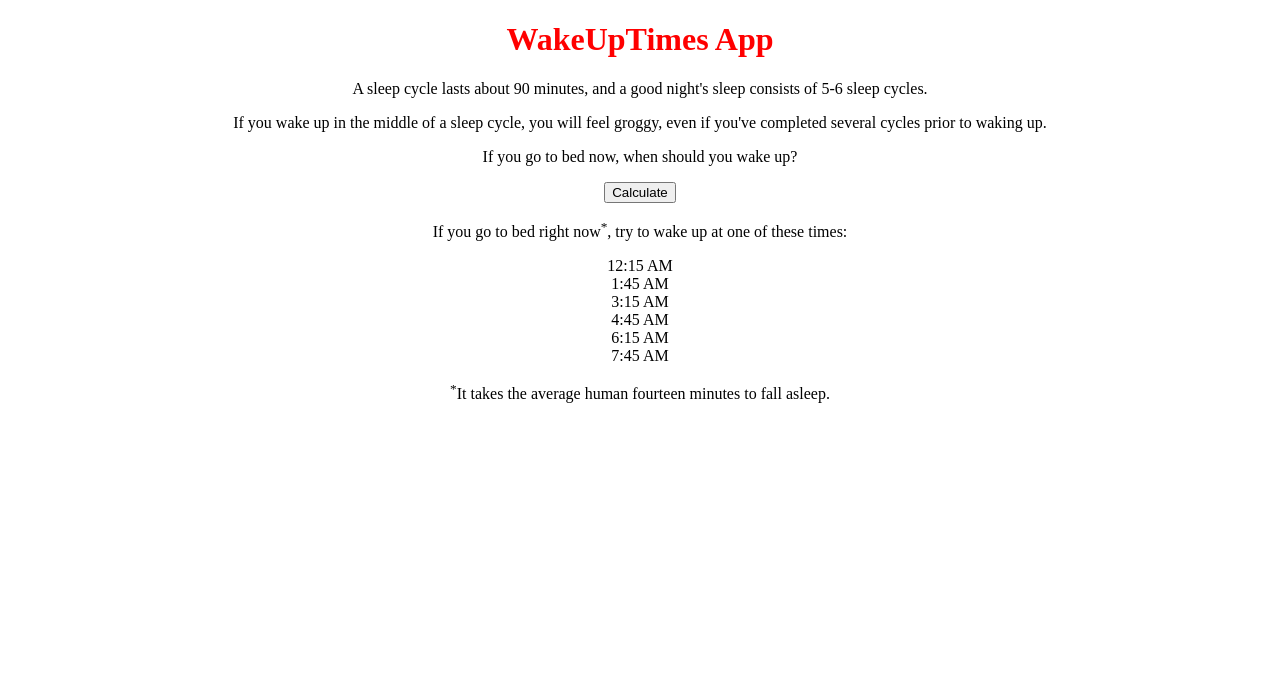
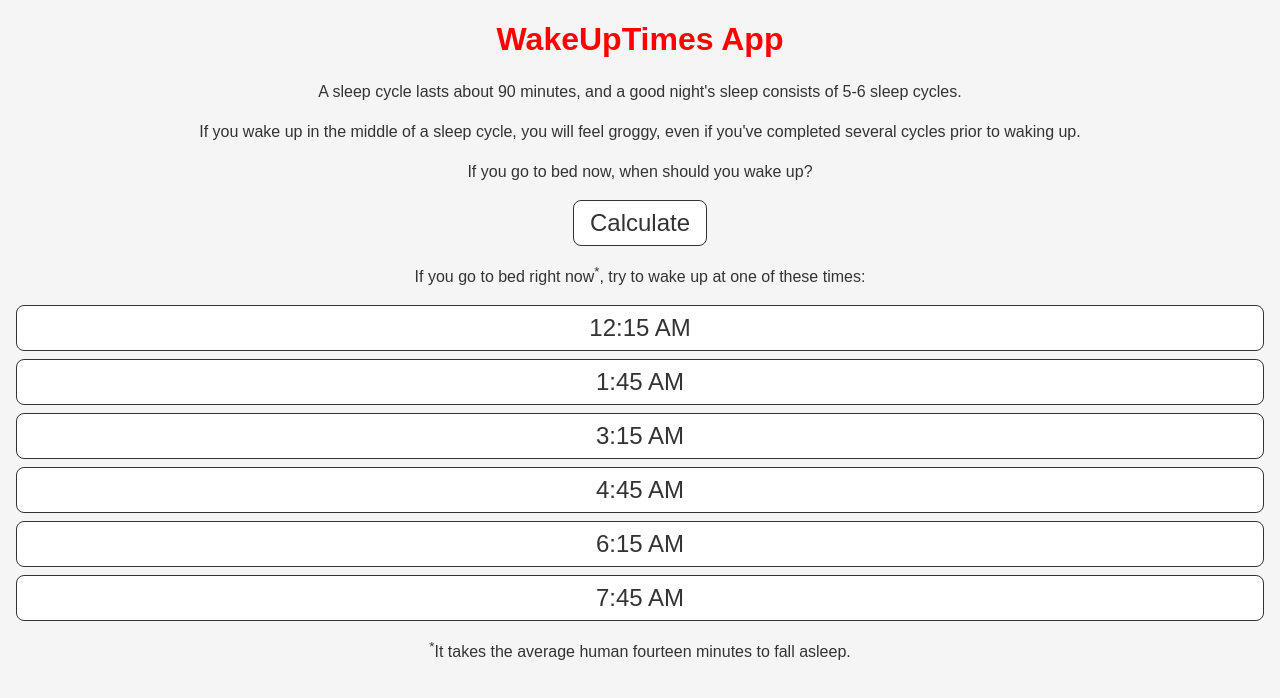
Before and after one commit to cs280fa23/wakeuptimes-app, a plain HTML site: page index.html in a window 1280 px wide. Drawn offline with Linux system fonts and the light colour scheme.

Commit message:
Style Tags

```diff
--- a/index.html
+++ b/index.html
@@ -2,9 +2,51 @@
 <html>
   <head>
     <title>WakeUpTimes App</title>
+    <style>
+      body {
+        font-size: 16px;
+        font-family: Arial, sans-serif;
+        background-color: #f5f5f5;
+        text-align: center;
+        color: #333;
+      }
+
+      h1 {
+        color: red;
+      }
+
+      p {
+        line-height: 1.5;
+      }
+
+      #calc-btn {
+        font-size: 1.5rem;
+        padding: 0.5rem 1rem;
+        border-radius: 0.5rem;
+        border: 1px solid #333;
+        background-color: #fff;
+        color: #333;
+        cursor: pointer;
+      }
+
+      #calc-btn:hover {
+        background-color: #333;
+        color: #fff;
+      }
+
+      .cycle {
+        font-size: 1.5rem;
+        padding: 0.5rem 1rem;
+        border-radius: 0.5rem;
+        border: 1px solid #333;
+        background-color: #fff;
+        color: #333;
+        margin: 0.5rem;
+      }
+    </style>
   </head>
-  <body style="text-align: center;"">
-    <h1 style="color: red;">WakeUpTimes App</h1>
+  <body>
+    <h1>WakeUpTimes App</h1>
     <p>
       A sleep cycle lasts about 90 minutes, and a good night's sleep consists of
       5-6 sleep cycles.
@@ -16,7 +58,8 @@
     <p>If you go to bed now, when should you wake up?</p>
     <button id="calc-btn">Calculate</button>
     <p>
-      If you go to bed right now<sup>*</sup>, try to wake up at one of these times:
+      If you go to bed right now<sup>*</sup>, try to wake up at one of these
+      times:
     </p>
     <div id="wakeup-hours-div" class="wakeup-hours">
       <div id="cycle-1" class="cycle">12:15 AM</div>
```
